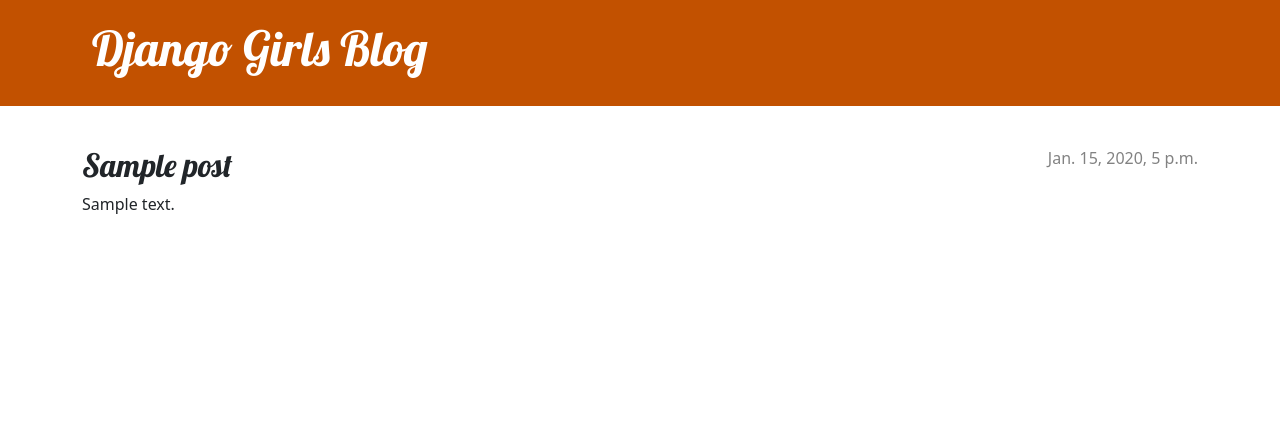
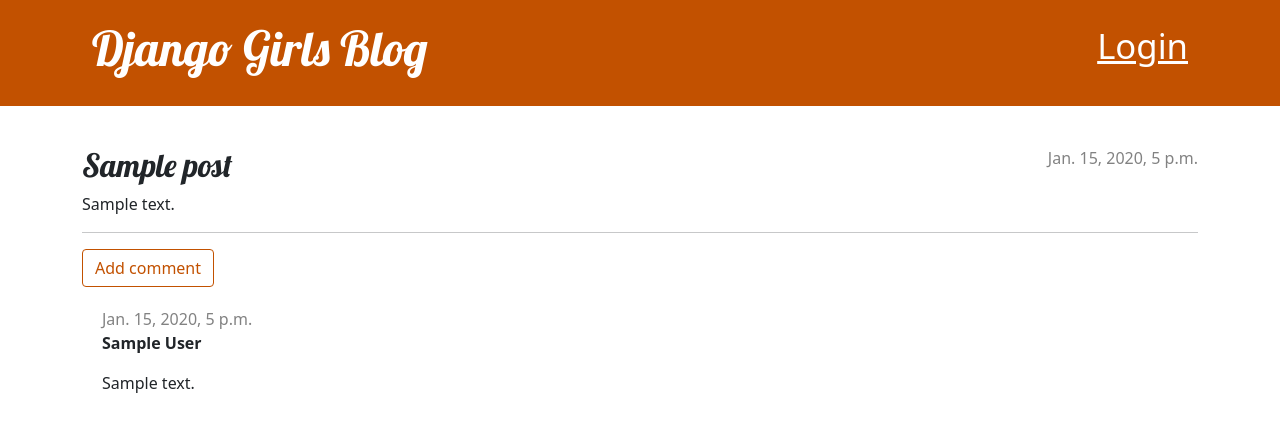
Before and after one commit to danieldwipaska/my-first-blog, a Django app: page /post/1/ in a window 1280 px wide. Shown: the top 432 px of the page. Run offline with Django 3.2, Linux system fonts and the light colour scheme; tables that the repository leaves empty hold one stand-in row (values such as "Sample post").

Commit message:
Simple CMS

```diff
--- a/blog/admin.py
+++ b/blog/admin.py
@@ -1,4 +1,5 @@
 from django.contrib import admin
-from .models import Post
+from .models import Post, Comment
 
 admin.site.register(Post)
+admin.site.register(Comment)
--- a/blog/models.py
+++ b/blog/models.py
@@ -15,5 +15,24 @@
         self.published_date = timezone.now()
         self.save()
 
+    def approved_comments(self):
+        return self.comments.filter(approved_comment=True)
+
     def __str__(self):
         return self.title
+
+
+class Comment(models.Model):
+    post = models.ForeignKey(
+        'blog.Post', on_delete=models.CASCADE, related_name='comments')
+    author = models.CharField(max_length=200)
+    text = models.TextField()
+    created_date = models.DateTimeField(default=timezone.now)
+    approved_comment = models.BooleanField(default=False)
+
+    def approve(self):
+        self.approved_comment = True
+        self.save()
+
+    def __str__(self):
+        return self.text
--- a/blog/static/css/blog.css
+++ b/blog/static/css/blog.css
@@ -1,5 +1,5 @@
 .page-header {
-    background-color: #C25100;
+  background-color: #c25100;
   margin-top: 0;
   margin-bottom: 40px;
   padding: 20px 20px 20px 40px;
@@ -59,12 +59,16 @@
 
 .btn-secondary,
 .btn-secondary:visited {
-    color: #C25100;
+  color: #c25100;
   background: none;
-    border-color: #C25100;
+  border-color: #c25100;
 }
 
 .btn-secondary:hover {
-    color: #FFFFFF;
-    background-color: #C25100;
+  color: #ffffff;
+  background-color: #c25100;
 }
+
+.comment {
+  margin: 20px 0px 20px 20px;
+}
--- a/blog/templates/blog/base.html
+++ b/blog/templates/blog/base.html
@@ -12,6 +12,12 @@
       <div class="container">
         {% if user.is_authenticated %}
         <a href="{% url 'post_new' %}" class="top-menu"> {% include './icons/file-earmark-plus.svg' %} </a>
+        <a href="{% url 'post_draft_list' %}" class="top-menu">Drafts</a>
+        <p class="top-menu">
+          Hello {{ user.username }} <small>(<a href="{% url 'logout' %}">Log out</a>)</small>
+        </p>
+        {% else %}
+        <a href="{% url 'login' %}" class="top-menu">Login</a>
         {% endif %}
 
         <h1><a href="/">Django Girls Blog</a></h1>
--- a/blog/templates/blog/post_detail.html
+++ b/blog/templates/blog/post_detail.html
@@ -3,12 +3,40 @@
   <aside class="actions">
     {% if user.is_authenticated %}
     <a class="btn btn-secondary" href="{% url 'post_edit' pk=post.pk %}"> {% include './icons/pencil-fill.svg' %} </a>
+    <form method="POST" action="{% url 'post_remove' pk=post.pk %}" class="post-form">
+      {% csrf_token %}
+      <button type="submit" class="post btn btn-danger" name="delete">Delete</button>
+    </form>
     {% endif %}
   </aside>
   {% if post.published_date %}
-  <time class="date"> {{ post.published_date }} </time>
+  <div class="date">{{ post.published_date }}</div>
+  {% else %}
+  <form method="POST" action="{% url 'post_publish' pk=post.pk %}" class="post-form">
+    {% csrf_token %}
+    <button type="submit" class="post btn btn-info" name="publish">Publish</button>
+  </form>
   {% endif %}
+
   <h2>{{ post.title }}</h2>
   <p>{{ post.text|linebreaksbr }}</p>
+
+  <hr />
+  <a class="btn btn-secondary" href="{% url 'add_comment_to_post' pk=post.pk %}">Add comment</a>
+  {% for comment in post.comments.all %} {% if user.is_authenticated or comment.approved_comment %}
+  <div class="comment">
+    <div class="date">
+      {{ comment.created_date }} {% if not comment.approved_comment %}
+      <a class="btn btn-default" href="{% url 'comment_remove' pk=comment.pk %}"> {% include './icons/hand-thumbs-down.svg' %} </a>
+      <a class="btn btn-default" href="{% url 'comment_approve' pk=comment.pk %}"> {% include './icons/hand-thumbs-up.svg' %} </a>
+      {% endif %}
+    </div>
+    <strong>{{ comment.author }}</strong>
+    <p>{{ comment.text|linebreaks }}</p>
+  </div>
+  {% endif %} {% empty %}
+  <p>No comments here yet :(</p>
+  {% endfor %}
 </article>
+
 {% endblock %}
--- a/blog/templates/blog/post_list.html
+++ b/blog/templates/blog/post_list.html
@@ -3,5 +3,6 @@
   <time class="date"> {{ post.published_date }} </time>
   <h2><a href="{% url "post_detail" pk=post.pk %}">{{ post.title }}</a></h2>
   <p>{{ post.text|linebreaksbr }}</p>
+  <a href="{% url 'post_detail' pk=post.pk %}">Comments: {{ post.approved_comments.count }}</a>
 </article>
 {% endfor %} {% endblock %}
--- a/blog/urls.py
+++ b/blog/urls.py
@@ -6,4 +6,12 @@
     path('post/<int:pk>/', views.post_detail, name='post_detail'),
     path('post/new/', views.post_new, name='post_new'),
     path('post/<int:pk>/edit/', views.post_edit, name='post_edit'),
+    path('drafts/', views.post_draft_list, name='post_draft_list'),
+    path('post/<pk>/publish/', views.post_publish, name='post_publish'),
+    path('post/<pk>/remove/', views.post_remove, name='post_remove'),
+    path('post/<int:pk>/comment/', views.add_comment_to_post,
+         name='add_comment_to_post'),
+    path('comment/<int:pk>/approve/',
+         views.comment_approve, name='comment_approve'),
+    path('comment/<int:pk>/remove/', views.comment_remove, name='comment_remove'),
 ]
--- a/blog/views.py
+++ b/blog/views.py
@@ -1,7 +1,8 @@
 from django.shortcuts import render, get_object_or_404, redirect
-from .models import Post
+from .models import Post, Comment
 from django.utils import timezone
-from .forms import PostForm
+from .forms import PostForm, CommentForm
+from django.contrib.auth.decorators import login_required
 
 
 def post_list(request):
@@ -15,13 +16,13 @@
     return render(request, 'blog/post_detail.html', {'post': post})
 
 
+@login_required
 def post_new(request):
     if request.method == "POST":
         form = PostForm(request.POST)
         if form.is_valid():
             post = form.save(commit=False)
             post.author = request.user
-            post.published_date = timezone.now()
             post.save()
             return redirect('post_detail', pk=post.pk)
     else:
@@ -29,6 +30,7 @@
     return render(request, 'blog/post_edit.html', {'form': form})
 
 
+@login_required
 def post_edit(request, pk):
     post = get_object_or_404(Post, pk=pk)
     if request.method == "POST":
@@ -37,10 +39,64 @@
         if form.is_valid():
             post = form.save(commit=False)
             post.author = request.user
-            post.published_date = timezone.now()
             post.save()
             return redirect('post_detail', pk=post.pk)
     else:
         # Fill the form with existing post
         form = PostForm(instance=post)
     return render(request, 'blog/post_edit.html', {'form': form})
+
+
+@login_required
+def post_draft_list(request):
+    posts = Post.objects.filter(
+        published_date__isnull=True).order_by('created_date')
+    return render(request, 'blog/post_draft_list.html', {
+        'posts': posts
+    })
+
+
+@login_required
+def post_publish(request, pk):
+    post = get_object_or_404(Post, pk=pk)
+    if request.method == 'POST':
+        post.publish()
+    return redirect('post_detail', pk=pk)
+
+
+@login_required
+def post_remove(request, pk):
+    post = get_object_or_404(Post, pk=pk)
+    if request.method == 'POST':
+        post.delete()
+    return redirect('post_list')
+
+# COMMENT
+
+
+def add_comment_to_post(request, pk):
+    post = get_object_or_404(Post, pk=pk)
+    if request.method == "POST":
+        form = CommentForm(request.POST)
+        if form.is_valid():
+            comment = form.save(commit=False)
+            comment.post = post
+            comment.save()
+            return redirect('post_detail', pk=post.pk)
+    else:
+        form = CommentForm()
+    return render(request, 'blog/add_comment_to_post.html', {'form': form})
+
+
+@login_required
+def comment_approve(request, pk):
+    comment = get_object_or_404(Comment, pk=pk)
+    comment.approve()
+    return redirect('post_detail', pk=comment.post.pk)
+
+
+@login_required
+def comment_remove(request, pk):
+    comment = get_object_or_404(Comment, pk=pk)
+    comment.delete()
+    return redirect('post_detail', pk=comment.post.pk)
--- a/mysite/settings.py
+++ b/mysite/settings.py
@@ -125,3 +125,5 @@
 # https://docs.djangoproject.com/en/3.2/ref/settings/#default-auto-field
 
 DEFAULT_AUTO_FIELD = 'django.db.models.BigAutoField'
+
+LOGIN_REDIRECT_URL = '/'
--- a/mysite/urls.py
+++ b/mysite/urls.py
@@ -15,8 +15,11 @@
 """
 from django.contrib import admin
 from django.urls import path, include
+from django.contrib.auth import views
 
 urlpatterns = [
     path('admin/', admin.site.urls),
-    path('', include('blog.urls'))
+    path('accounts/login/', views.LoginView.as_view(), name='login'),
+    path('accounts/logout/', views.LogoutView.as_view(next_page='/'), name='logout'),
+    path('', include('blog.urls')),
 ]
```
Also changed, not shown: blog/forms.py (+8 -1 lines), blog/templates/blog/add_comment_to_post.html (added, +7 -0 lines), blog/templates/blog/post_draft_list.html (added, +7 -0 lines), blog/templates/registration/login.html (added, +21 -0 lines), blog/migrations/0002_comment.py (added), blog/templates/blog/icons/hand-thumbs-down.svg (added), blog/templates/blog/icons/hand-thumbs-up.svg (added), 2 other files. Lines whose indentation alone changed are shown as unchanged.
